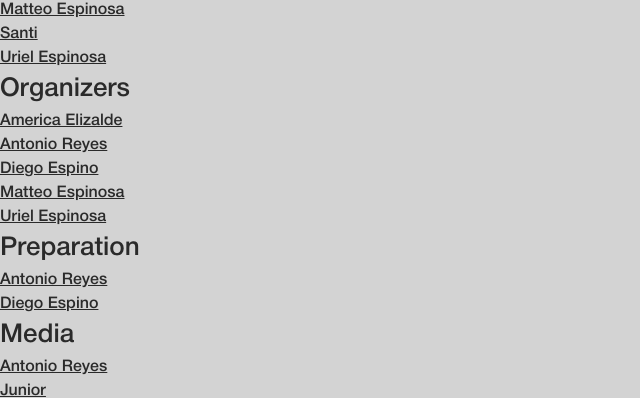
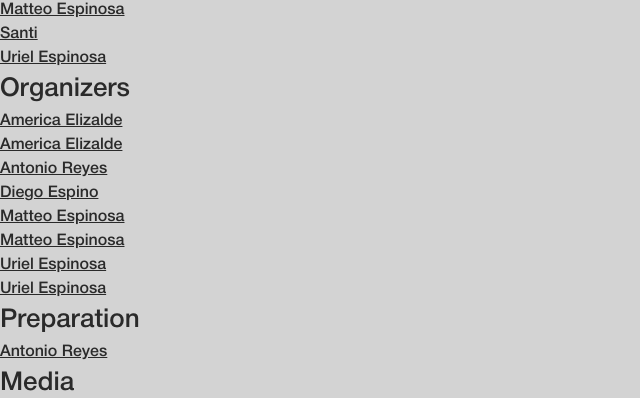
Before and after one commit to Antonioreyes8/warehouse-project, a Next.js app: page /projects/project-I in a window 1280 px wide. Shown: the part 1500-1898 px from the top of the page, without its empty margins (0-640 px from the left). Built offline with nearby package versions, Linux system fonts and the light colour scheme; no server answers.

Commit message:
Adding Ame

```diff
--- a/app/projects/data.ts
+++ b/app/projects/data.ts
@@ -109,7 +109,9 @@ In addition to physical activities, the project emphasized dialogue and reflecti
 
 			// Preparation
 			{ name: "Antonio Reyes", role: "Preparation", username: "antonioreyes" },
-			{ name: "Diego Espino", role: "Preparation", username: "diegoespino" },
+			{ name: "America Elizalde", role: "Organizers", username: "aec.23" },
+			{ name: "Uriel Espinosa", role: "Organizers" },
+			{ name: "Matteo Espinosa", role: "Organizers" },
 
 			// Media
 			{ name: "Junior", role: "Media" },
@@ -119,8 +121,11 @@ In addition to physical activities, the project emphasized dialogue and reflecti
 			// Technical Production
 			{ name: "Uriel Espinosa", role: "Technical Production" },
 			{ name: "Matteo Espinosa", role: "Technical Production" },
-			{ name: "Diego Espino", role: "Technical Production", username: "diegoespino" },
-
+			{
+				name: "Diego Espino",
+				role: "Technical Production",
+				username: "diegoespino",
+			},
 		],
 		recapSection: [], // <-- will populate dynamically from Supabase
 	},
@@ -164,7 +169,6 @@ In addition to physical activities, the project emphasized dialogue and reflecti
 
 			// Organizers
 			{ name: "Gabriel Cook", role: "Organizers" },
-
 
 			// Preparation
 			{ name: "Avery Phillips", role: "Preparation" },
@@ -219,7 +223,6 @@ In addition to physical activities, the project emphasized dialogue and reflecti
 			// Organizers
 			{ name: "Gabriel Cook", role: "Organizers" },
 
-
 			// Preparation
 			{ name: "Avery Phillips", role: "Preparation" },
 
```
